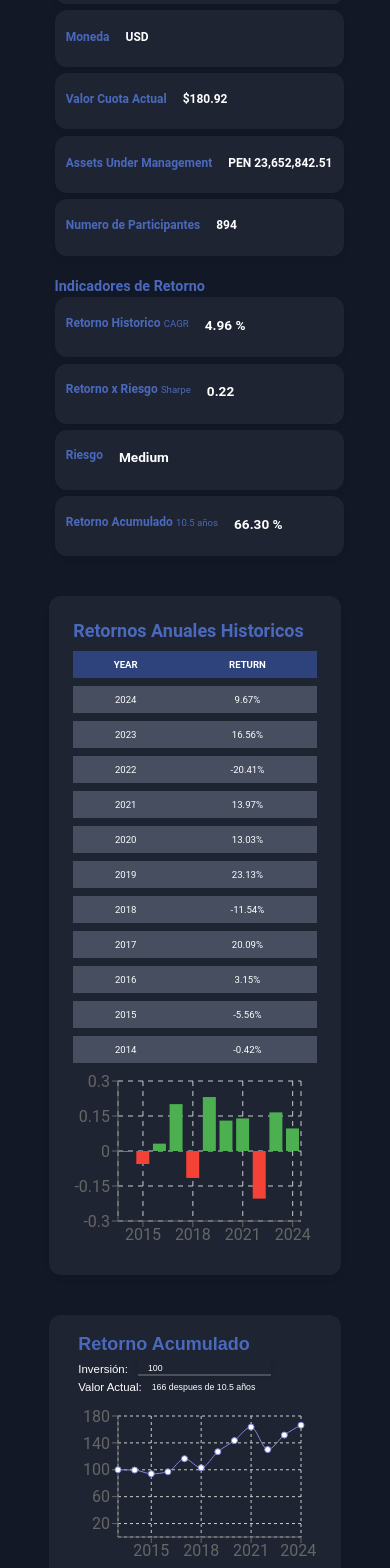
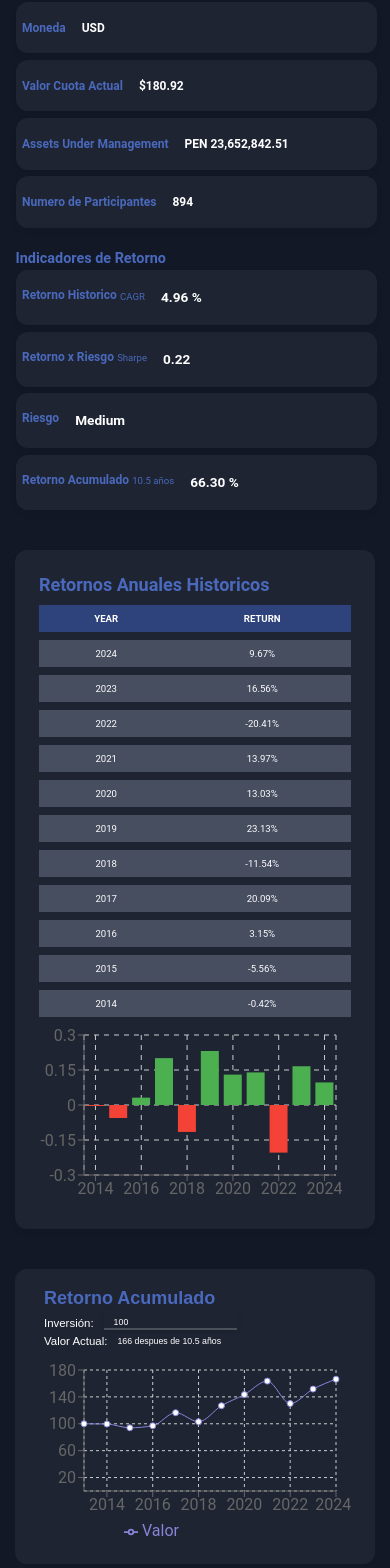
Before and after one commit to andeanronin/haku, a React (Vite) app in the folder haku-app/: page /fund/1 in a window 390 px wide. Shown: the part 280-1848 px from the top of the page. Built offline with nearby package versions, Linux system fonts and the light colour scheme.

Commit message:
Fixed spacing of fund page component

```diff
--- a/haku-app/src/FundPage.css
+++ b/haku-app/src/FundPage.css
@@ -560,7 +560,7 @@ html {
   /* FUND INFO CARDS */
 
   .fundData-container {
-    width: 90%;
+    width: 110%;
   }
 
   .fund-info,
@@ -576,7 +576,7 @@ html {
 
   .info-item,
   .stat-item {
-    width: 95%;
+    width: 96%;
     padding: 0.7rem;
     display: flex;
     align-items: end;
@@ -624,7 +624,7 @@ html {
 
   /* Retornos Anuales Table */
   .fund-performance {
-    width: 80%;
+    width: 100%;
     padding: 1.5rem;
   }
 
@@ -642,7 +642,7 @@ html {
 
   /* Compound Returns Graph */
   .compound-returns {
-    width: 80%;
+    width: 100%;
     padding: 1.5rem;
   }
 
@@ -697,6 +697,15 @@ html {
   }
 
   /* FUND INFO CARDS */
+  .fundData-container {
+    width: 115%;
+  }
+
+  .info-item,
+  .stat-item {
+    width: 99%;
+    padding: 0.7rem 0rem 0.4rem 0.4rem;
+  }
 
   .info-item__title,
   .stat-item__title {
@@ -731,7 +740,6 @@ html {
 
   /* Retornos Anuales Table */
   .fund-performance {
-    width: 78%;
     padding: 1.5rem;
   }
 
@@ -749,9 +757,6 @@ html {
   }
 
   /* Compound Returns Graph */
-  .compound-returns {
-    width: 78%;
-  }
 
   #retornoAcumulado-Graph-Heading {
     padding: 15px 0px 3px 5px;
@@ -808,6 +813,16 @@ html {
 
   /* FUND INFO CARDS */
 
+  .fundData-container {
+    width: 115%;
+  }
+
+  .info-item,
+  .stat-item {
+    width: 96%;
+    padding: 0.5rem;
+  }
+
   .info-item__title,
   .stat-item__title {
     font-size: 0.7rem;
@@ -848,10 +863,6 @@ html {
   }
 
   /* Compound Returns Graph */
-  .compound-returns {
-    width: 78%;
-  }
-
   #retornoAcumulado-Graph-Heading h2 {
     font-size: 16px;
     margin-bottom: 4px;
```
